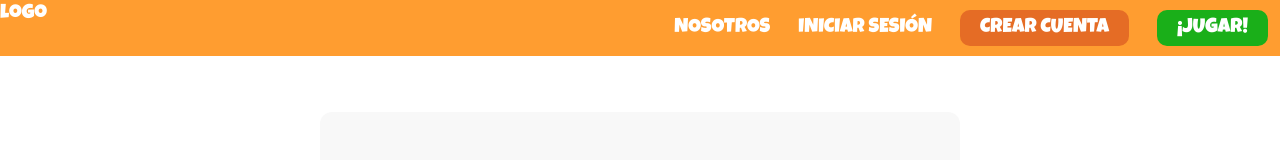
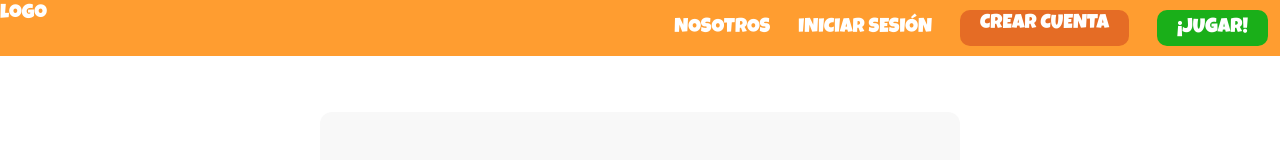
Before and after one commit to Randomlandia/frontend, a Next.js app: page /login in a window 1280 px wide. Shown: the top 160 px of the page. Built offline with nearby package versions, Linux system fonts and the light colour scheme; a web font is replaced by a local one.

Commit message:
feat: nav routing (next/link)

```diff
--- a/components/Navbar.jsx
+++ b/components/Navbar.jsx
@@ -1,4 +1,5 @@
 import { useEffect, useState } from "react";
+import Link from "next/link";
 
 export default function Navbar() {
   const [isLogged, setIsLogged] = useState(false);
@@ -14,12 +15,24 @@ export default function Navbar() {
         <div>logo</div>
         <div className="flex">
           <div className="hidden lg:flex gap-7 items-center px-3">
-            <button>NOSOTROS</button>
-            <button>INICIAR SESIÓN</button>
-            <button className="bg-dorange h-9 px-5 rounded-[10px]">
-              CREAR CUENTA
-            </button>
-            <button className="bg-natL h-9 px-5 rounded-[10px]">¡JUGAR!</button>
+            <Link href="/about">
+              <button>NOSOTROS</button>
+            </Link>
+            <Link href="/login">
+              <button>INICIAR SESIÓN</button>
+            </Link>
+
+            <Link
+              href="/register"
+              className="bg-dorange h-9 px-5 rounded-[10px]"
+            >
+              <button>CREAR CUENTA</button>
+            </Link>
+            <Link href="/randomlandia">
+              <button className="bg-natL h-9 px-5 rounded-[10px]">
+                ¡JUGAR!
+              </button>
+            </Link>
           </div>
           <div className="flex lg:hidden items-center gap-2">
             <button className="text-sm leading-4 bg-dorange px-6 py-1.5 rounded-[10px]">
--- /dev/null
+++ b/pages/about.jsx
@@ -0,0 +1,5 @@
+const About = () => {
+  return <div>about</div>;
+};
+
+export default About;
--- a/pages/login.jsx
+++ b/pages/login.jsx
@@ -1,8 +1,7 @@
 import Navbar from "@/components/Navbar";
 import Link from "next/link";
-import { useNavigate } from "react-router-dom";
 import { useForm } from "react-hook-form";
-import clsx from "clsx";
+//import clsx from "clsx";
 import { useRouter } from "next/router";
 
 export default function Login() {
@@ -47,7 +46,7 @@ export default function Login() {
 
   return (
     <div className="min-h-screen bg-white flex flex-col gap-14 font-mont font-bold">
-      <Navbar />
+      <Navbar /> {/* input 2 password */}
       <div className="grid justify-items-center bg-[#d9d9d930] h-4/5 w-[350px] md:w-4/5 lg:w-1/2 py-24 px-8 mx-auto rounded-xl">
         <div className="grid gap-7  text-white ">
           <div className="flex gap-2">
--- a/pages/randomlandia.jsx
+++ b/pages/randomlandia.jsx
@@ -0,0 +1,5 @@
+const Randomlandia = () => {
+  return <div>randomlandia</div>;
+};
+
+export default Randomlandia;
```
Also changed, not shown: pages/abt.jsx (deleted), pages/sandias/[topic].jsx (added), pages/sandias/index.jsx (added).
